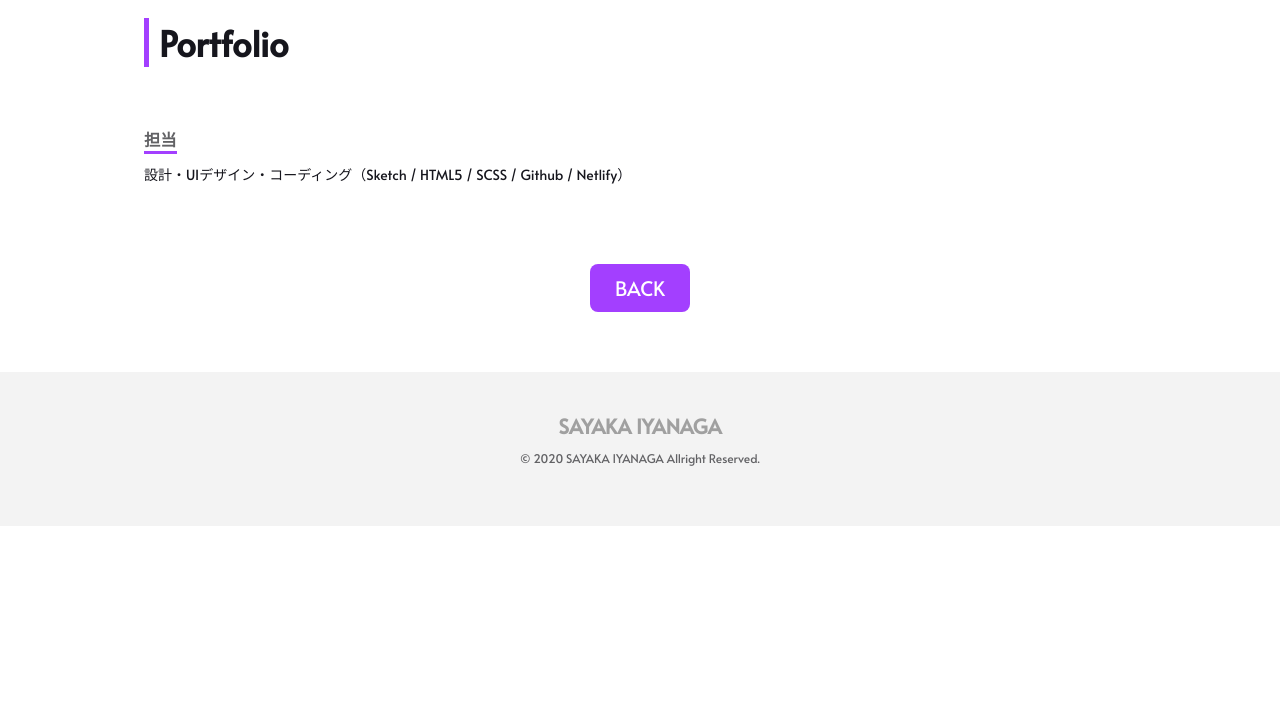
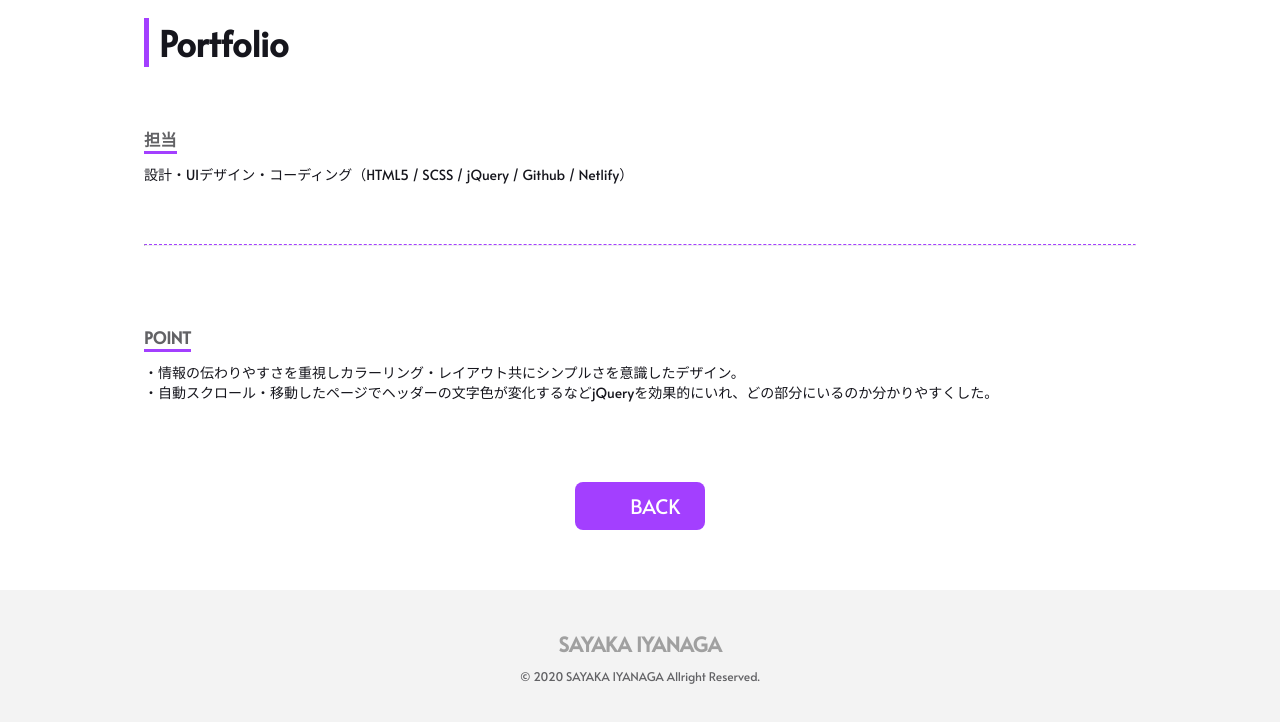
Before and after one commit to iyng-sa/portfolio, a plain HTML site: page works_portfolio.html in a window 1280 px wide. Shown: the part 622-1344 px from the top of the page. Before the commit the page ends 1148 px from the top, so only its background shows below. Drawn offline with nearby package versions, Linux system fonts and the light colour scheme; some packages are replaced by stand-ins of ours.

Commit message:
btn_文言変更

```diff
--- a/Style.scss
+++ b/Style.scss
@@ -483,6 +483,13 @@ footer{
     opacity: 0.8;
   }
 }
+.backBtn{
+  &::before {/* <を表示*/
+    font-family: FontAwesome;
+    content: '\f053';
+    margin-right: 10px;
+  }
+}
 //laiout-----------------------------------------//
 .center{
   display: flex;
@@ -544,6 +551,9 @@ footer{
 .mb-10{
   margin-bottom: 10px;
 }
+.mr-10{
+  margin-right: 10px;
+}
 .mt-10{
   margin-top: 10px;
 }
--- a/works_portfolio.html
+++ b/works_portfolio.html
@@ -48,128 +48,25 @@
 			</nav>
 		</div>
 	</header>
-
-	<!-- <div class="container">
-		<ul class="breadcrumb">
-			<li itemscope="itemscope" itemtype="./TOP.html">
-				<a href="" itemprop="url">
-					TOP
-				</a>
-			</li>
-			<li itemscope="itemscope" itemtype="./works.html">
-				<a href="" itemprop="url">
-					WORKS
-				</a>
-			</li>
-			<li itemscope="itemscope" itemtype="http://data-vocabulary.org/Breadcrumb">
-					<a>Baseconnect Inc.</a>
-			</li>
-			<li itemscope="itemscope" itemtype="http://data-vocabulary.org/Breadcrumb">
-				<span>Sales Admin(社内管理システム)</span>
-			</li>
-		</ul>
-	</div> -->
-
-	<!-- <section class="">
-		<article class="container mb-60 mt-40">
-			<div class="section_sub_title">
-					<h3>Baseconnect Inc.</h3>
-				</div>
-			<div class="">
-			</div>
-		</article>
-	</section> -->
-
 </div>
 <section class="container">
 	<div class="respectively_works">
 		<h2>Portfolio</h2>
-		<p></p>
 		<h3>担当</h3>
-		<p>設計・UIデザイン・コーディング（Sketch / HTML5 / SCSS / Github / Netlify）</p>
-		<!-- <hr class="dashed_60">
+		<p>設計・UIデザイン・コーディング（HTML5 / SCSS / jQuery / Github / Netlify）</p>
+		<hr class="dashed_60">
+		<h3>POINT</h3>
+		<p>
+			・情報の伝わりやすさを重視しカラーリング・レイアウト共にシンプルさを意識したデザイン。<br>
+			・自動スクロール・移動したページでヘッダーの文字色が変化するなどjQueryを効果的にいれ、どの部分にいるのか分かりやすくした。
+		</p>
+	</div>
 
-		<h4>１. 企業アカウント一覧</h4>
-		<div class="center mt-40 mb-40">
-			<div class="pic_frame">
-				<h5>Before</h5>
-				<img src="./img/works/admin/企業アカウント一覧_before.png">
-			</div>
-			<div class="pic_frame">
-				<h5>After</h5>
-				<img src="./img/works/admin/企業アカウント一覧_after.jpg">
-			</div>
-		</div>
-		<h3>課題</h3>
-		<p>
-			企業アカウント一覧では最低限の情報しか見れず、社名をクリックしないと入金情報などが操作・閲覧できない。<br>
-			セレクトと検索ボタンとcsv出力ボタンが同じ行にあり分かりにくい。<br>
-		</p>
-		<h3>UI改善</h3>
-		<p class="mb-40">
-			・アカウント一覧で入金状況が確認でき、必要な手続きもそのまま行えるようにした。背景に色を入れ重要性を強調。<br>
-			・最下部のページネイションの位置を中央に変更。<br>
-			・アイコン・タグ・ページネーションのパーツを自社製品のMUSUBUデザインに寄せ親近感を持って使ってもらえるようにした。<br>
-			・絞り込みのセレクトを増やし、セレクト・検索ボタン・csv出力ボタンを違う行に分け整列。<br>
-		</p>
-		<p class="mb-80">
-				コーディングではReact.jsとscssを使い、使用しているAnt.Desigのライブラリコンポーネントをそのまま使用しつつデザインスタイルや配列を変更しました。
-				またエンジニアがRedaxでデータを渡しやすいコーディングを心がけました。
-		</p>
-
-		<h4>２. 企業アカウント詳細</h4>
-		<div class="center mt-40 mb-40">
-			<div class="pic_frame">
-				<h5>Before</h5>
-				<img src="./img/works/admin/企業アカウント詳細_before.png">
-			</div>
-			<div class="pic_frame">
-				<h5>After</h5>
-				<img src="./img/works/admin/企業アカウント詳細_after .jpg">
-			</div>
-		</div>
-		<h3>課題</h3>
-		<p>
-			一つのカードに3列に分けてデータが記載されておりボタンとデータの関連性が分かりにくい。<br>
-			ボタンデザインが統一されておらずどのボタンがどんなニュアンスを持つか直感的に分かりにくい。<br>
-		</p>
-		<h3>UI改善</h3>
-		<p class="mb-80">
-			・カード内の構成を2列にし変更ボタンがある項目は右に揃えるなどユーザが直感的に操作し変更が行えるようにした。<br>
-			・重要な項目はタグ付とカラーリングを行いユーザが直感的に項目を探せるようにした。<br>
-			・カードタイトルにバックグラウンドを入れ纏まりを持たせた。<br>
-			・変更ボタンは青、返金は赤などボタンの意味によってデザインを統一した。<br>
-		</p>
-
-		<h4>３. 削除確認アラート</h4>
-		<div class="center mt-40 mb-40">
-			<div class="pic_frame">
-				<h5>Before</h5>
-				<img src="./img/works/admin/削除確認_before.png">
-			</div>
-			<div class="pic_frame">
-				<h5>After</h5>
-				<img src="./img/works/admin/削除確認_after.png">
-			</div>
-		</div>
-		<h3>課題</h3>
-		<p>
-			使用しているライブラリ(Ant.Desig)のコンポーネントをデザイン調整なしで使用しているため、
-			アイコン・文言・ボタンのUIに違和感がある。<br>
-		</p>
-		<h3>UI改善</h3>
-		<p>
-			・既存のアイコンではユーザにデータが削除される危険性をあまり伝えられていないと考え、アイコンとアイコンカラーを変更。<br>
-			・削除実行のボタンをアラート感のあるものに変更。アイコンを追加しユーザがボタンを押すことで何が起こるのか視覚的に分かりやすくした。<br>
-			・削除ボタンのデザインが統一されておらず分かりにくかったのですべて統一。<br>
-			・モーダルの2文めの語尾がなくバグのような印象を受けるので「が削除されます」を追加。<br>
-		</p> -->
+	<div class="btn center">
+		<a href="./index.html#works" class="backBtn">
+			BACK
+		</a>
 	</div>
-		<div class="btn center">
-			<a href="./index.html#works" class="">
-				BACK
-			</a>
-		</div>
 </section>
 
 <footer>
```
Also changed, not shown: works_admin.html (+1 -1 lines), works_list.html (+1 -1 lines), works_musubu.html (+1 -1 lines), works_nalc.html (+1 -1 lines), works_sky.html (+1 -1 lines), Style.css, 1 other file.
